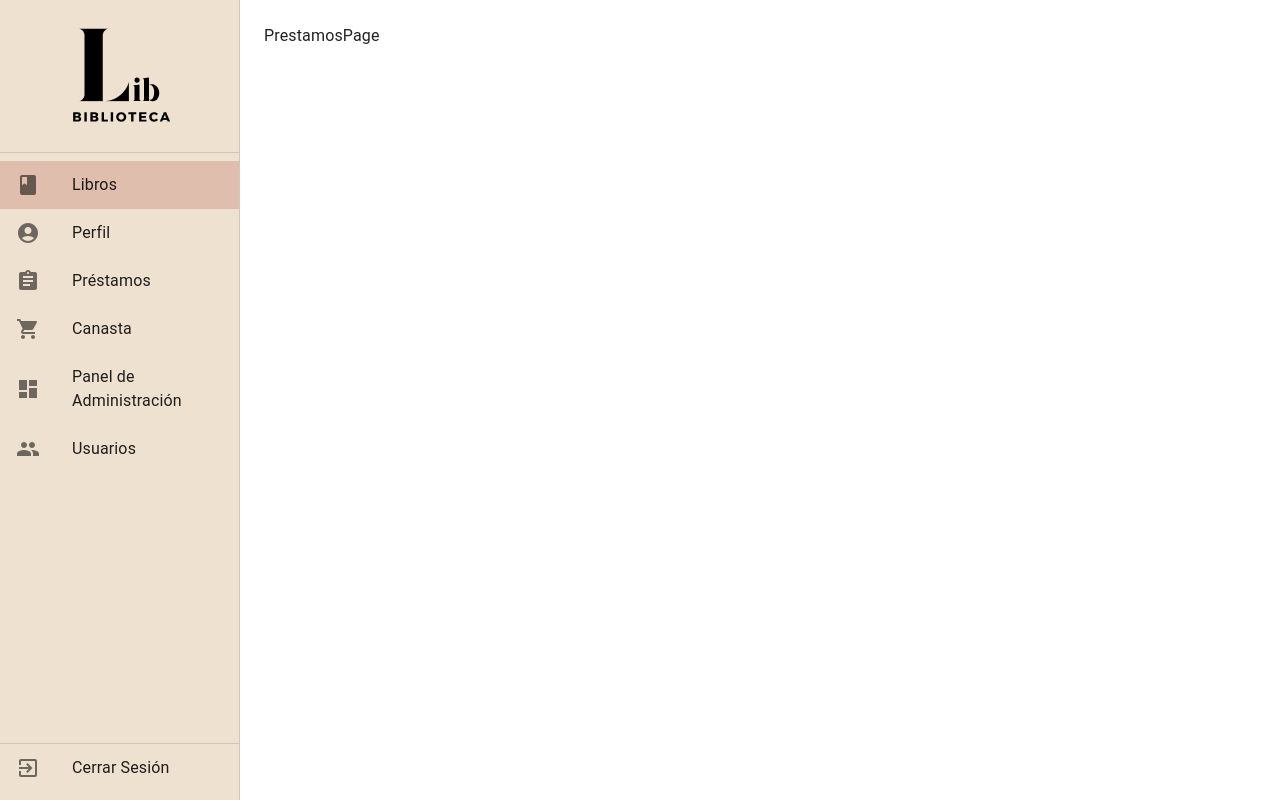
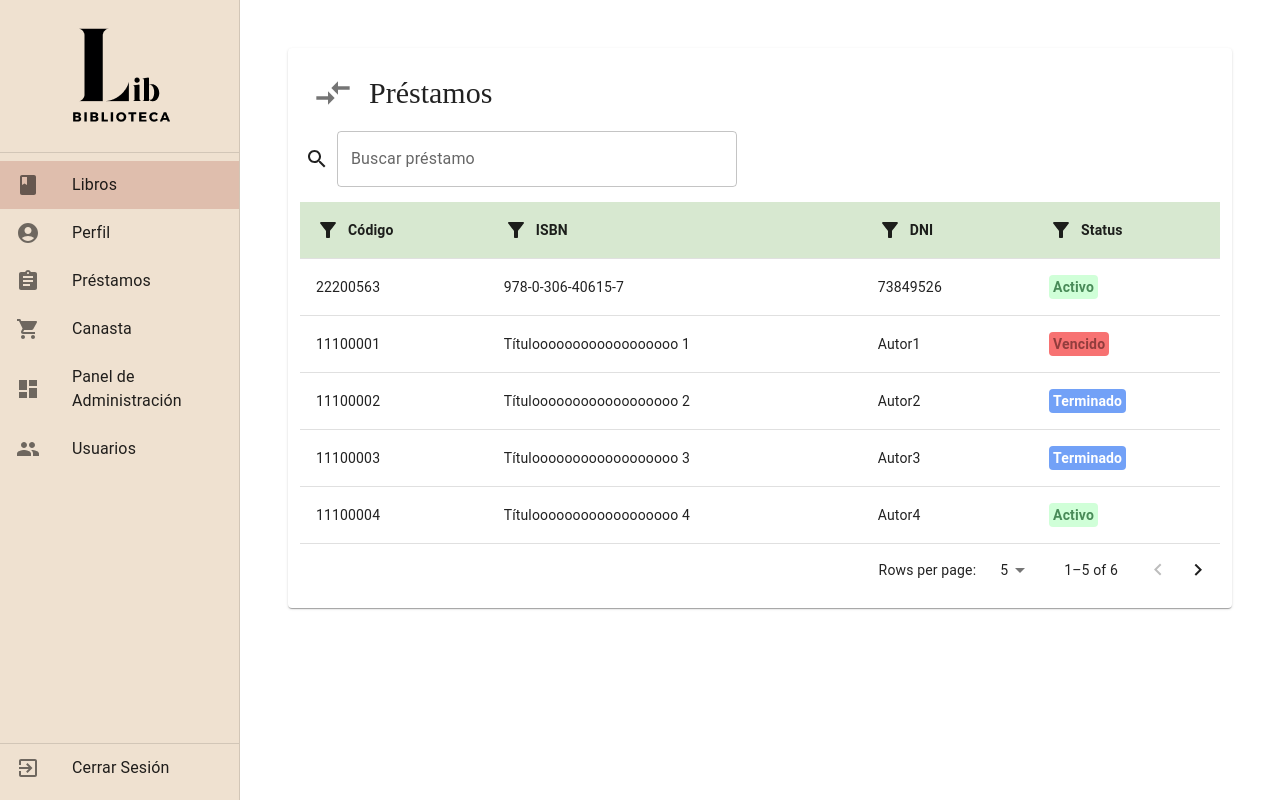
Before and after one commit to AlwinD17/GestLib, a React (Vite) app in the folder client/: page /prestamos in a window 1280 px wide. Built offline with nearby package versions, Linux system fonts and the light colour scheme.

Commit message:
Frontend de préstamos de usuario

```diff
--- a/client/src/Pages/PrestamosPage/PrestamosPage.jsx
+++ b/client/src/Pages/PrestamosPage/PrestamosPage.jsx
@@ -1,10 +1,179 @@
-import React from 'react'
+import * as React from "react";
+import Paper from "@mui/material/Paper";
+import Table from "@mui/material/Table";
+import TableBody from "@mui/material/TableBody";
+import TableCell from "@mui/material/TableCell";
+import TableContainer from "@mui/material/TableContainer";
+import TableHead from "@mui/material/TableHead";
+import TablePagination from "@mui/material/TablePagination";
+import TableRow from "@mui/material/TableRow";
+import { Box, Typography, IconButton, Stack, TextField, Grid } from "@mui/material";
+import CompareArrowsIcon from '@mui/icons-material/CompareArrows';
+import FilterAltIcon from '@mui/icons-material/FilterAlt';
+import SearchIcon from '@mui/icons-material/Search';
+const columns = [
+  { id: "codigo", label: "Código", minWidth: 100, icon: <FilterAltIcon /> },
+  { id: "isbn", label: "ISBN", minWidth: 100, icon: <FilterAltIcon /> },
+  { id: "dni", label: "DNI", minWidth: 100, icon: <FilterAltIcon /> },
+  { id: "status", label: "Status", minWidth: 100, icon: <FilterAltIcon /> },
+];
+
+function createData(codigo, isbn, dni, status) {
+  return { codigo, isbn, dni, status };
+}
+
+const rows = [
+  createData("22200563", "978-0-306-40615-7", "73849526", "Activo"),
+  createData("11100001", "Títuloooooooooooooooooo 1", "Autor1", "Vencido"),
+  createData("11100002", "Títuloooooooooooooooooo 2", "Autor2", "Terminado"),
+  createData("11100003", "Títuloooooooooooooooooo 3", "Autor3", "Terminado"),
+  createData("11100004", "Títuloooooooooooooooooo 4", "Autor4", "Activo"),
+  createData("11100005", "Títuloooooooooooooooooo 5", "Autor5", "Terminado"),
+];
 
 export const PrestamosPage = () => {
+  const [page, setPage] = React.useState(0);
+  const [rowsPerPage, setRowsPerPage] = React.useState(5);
+  const [searchQuery, setSearchQuery] = React.useState("");
+
+  const handleChangePage = (event, newPage) => {
+    setPage(newPage);
+  };
+
+  const handleChangeRowsPerPage = (event) => {
+    setRowsPerPage(+event.target.value);
+    setPage(0);
+  };
+
+  const handleSearch = (event) => {
+    setSearchQuery(event.target.value);
+  };
+
+  const filteredRows = rows.filter((row) => {
+    return (
+      row.codigo.toLowerCase().includes(searchQuery.toLowerCase()) ||
+      row.isbn.toLowerCase().includes(searchQuery.toLowerCase()) ||
+      row.dni.toLowerCase().includes(searchQuery.toLowerCase()) ||
+      row.status.toLowerCase().includes(searchQuery.toLowerCase())
+    );
+  });
+
   return (
-    <>
-        <div>PrestamosPage</div>
-    </>
+    <Box
+      component="main"
+      sx={{ flexGrow: 1, bgcolor: "background.default", p: 3 }}
+    >
+      <Paper sx={{ width: "100%", overflow: "hidden", padding: "12px" }}>
+        <Stack
+          direction="row"
+          alignItems="center"
+          spacing={1}
+          sx={{ padding: "5px", position: "relative" }}
+        >
+          <IconButton sx={{ fontSize: 40 }}>
+            <CompareArrowsIcon fontSize="inherit" />
+          </IconButton>
+          <Typography gutterBottom variant="h5" component="div"
+            sx={{ fontSize: '30px', fontFamily: 'Times new roman,sans-serif' }}
+          >
+            Préstamos
+          </Typography>
+        </Stack>
+        <Grid
+          container
+          direction="row"
+          alignItems="center"
+          spacing={1}
+          sx={{ padding: "5px" }}
+        >
 
-  )
+          <Grid item xs={12}> {/* Este Grid item ocupará todo el ancho disponible */}
+            <Stack
+              direction="row"
+              alignItems="center"
+              spacing={1}
+            >
+              <SearchIcon />
+              <TextField
+                label="Buscar préstamo"
+                variant="outlined"
+                size="medium"
+                style={{ width: '400px' }} // Ajustar el ancho del TextField según sea necesario
+                value={searchQuery}
+                onChange={handleSearch}
+              />
+
+            </Stack>
+          </Grid>
+        </Grid>
+        <Box height={10} />
+        <TableContainer sx={{ maxHeight: 440 }}>
+          <Table stickyHeader aria-label="sticky table">
+            <TableHead>
+              <TableRow>
+                {columns.map((column) => (
+                  <TableCell
+                    key={column.id}
+                    style={{
+                      minWidth: column.minWidth,
+                      fontWeight: "bold",
+                      backgroundColor: "#D7E8D0",
+                    }
+                    }
+                  >
+                    <Stack direction="row" spacing={1} alignItems="center">
+                      {column.icon && column.icon}
+                      <span>{column.label}</span>
+                    </Stack>
+                  </TableCell>
+                ))}
+              </TableRow>
+            </TableHead>
+            <TableBody>
+              {filteredRows
+                .slice(page * rowsPerPage, page * rowsPerPage + rowsPerPage)
+                .map((row) => {
+                  return (
+                    <TableRow hover role="checkbox" tabIndex={-1} key={row.codigo}>
+                      {columns.map((column) => {
+                        const value = row[column.id];
+                        return (
+                          <TableCell key={column.id}>
+                            {column.id === "status" ? (
+                              <span
+                                style={{
+                                  color: value === "Activo" ? "#498B58" : value === "Vencido" ? "#913D3D" : "#5F6368",
+                                  backgroundColor: value === "Terminado" ? "#72A1F7" : value === "Activo" ? "#D0FFD8" : value === "Vencido" ? "#F77272" : "#E1E3E5",
+                                  fontWeight: "bold",
+                                  padding: "2px 4px",
+                                  borderRadius: "4px",
+                                  display: "inline-block",
+                                }}
+                              >
+                                {value === "Terminado" ? <span style={{ color: "#FFFFFF" }}>{value}</span> : value}
+                              </span>
+                            ) : (
+                              value
+                            )}
+                          </TableCell>
+                        );
+                      })}
+                    </TableRow>
+                  );
+                })}
+            </TableBody>
+          </Table>
+        </TableContainer>
+        <TablePagination
+          rowsPerPageOptions={[5, 10, 25]}
+          component="div"
+          count={rows.length}
+          rowsPerPage={rowsPerPage}
+          page={page}
+          onPageChange={handleChangePage}
+          onRowsPerPageChange={handleChangeRowsPerPage}
+        />
+      </Paper>
+    </Box>
+  );
 }
```
